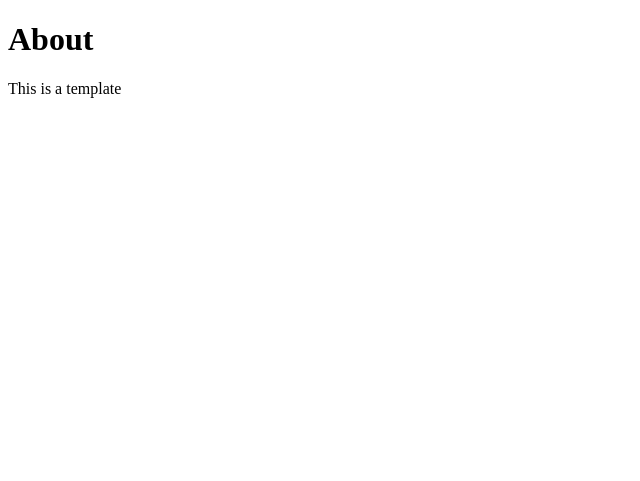
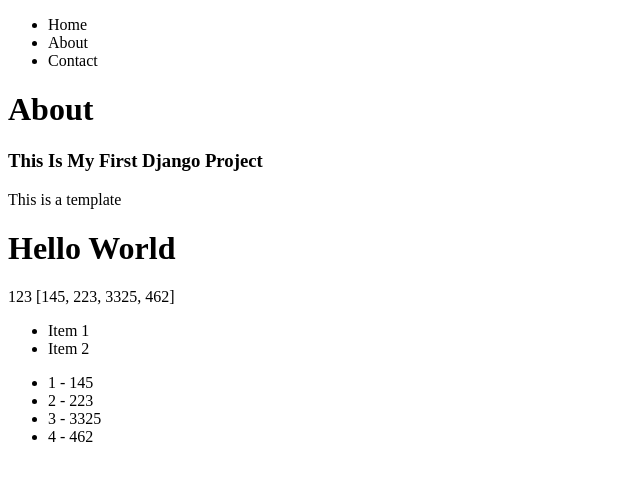
Before and after one commit to nwalsh1/django_test_env, a Django app: page /about/ in a window 1280 px wide. Shown: the top 481 px of the page, without its empty margins (0-640 px from the left). Run offline with Django 5.2, Linux system fonts and the light colour scheme.

Commit message:
finished learning templates

```diff
--- a/pages/views.py
+++ b/pages/views.py
@@ -7,7 +7,18 @@ def home_view(request):
     return render(request, 'home.html') #render the home.html template
 
 def contact_view(request):
+
     return render(request, 'contact.html')
 
 def about_view(request):
-    return render(request, 'about.html')
+    my_context = {
+        'title': 'This is my first django project',
+        'my_number': 123,
+        'my_list': [145, 223, 3325, 462],
+        'my_html': '<h1> Hello World </h1>'
+    }
+
+    return render(request, 'about.html', my_context)
+
+def social_view(request,*args, **kwargs):
+    return HttpResponse("<h1>Social Page</h1>")
--- a/templates/about.html
+++ b/templates/about.html
@@ -2,5 +2,23 @@
 
 {%block content%}
 <h1>About</h1>
+<h3>{{ title|capfirst|title}}</h3>
 <p>This is a template</p>
+{{ my_html|safe }}
+
+<p>
+    {{ my_number}}
+    {{my_list}}
+</p>
+
+<ul>
+    <li> Item 1</li>
+    <li> Item 2</li>
+</ul>
+<ul>
+{% for item in my_list %}
+    <li>{{ forloop.counter }} - {{ item }}</li>
+{% endfor %}
+</ul>
+
 {%endblock%}
--- a/templates/base.html
+++ b/templates/base.html
@@ -4,6 +4,8 @@
     <title> Some Example Title</title>
 </head>
 <body>
+    {% include 'navbar.html' %}
+
     {% block content %}
     replace me
     {% endblock %}
--- /dev/null
+++ b/templates/navbar.html
@@ -0,0 +1,7 @@
+<nav>
+    <ul>
+        <li>Home</li>
+        <li>About</li>
+        <li>Contact</li>
+    </ul>
+</nav>
```
